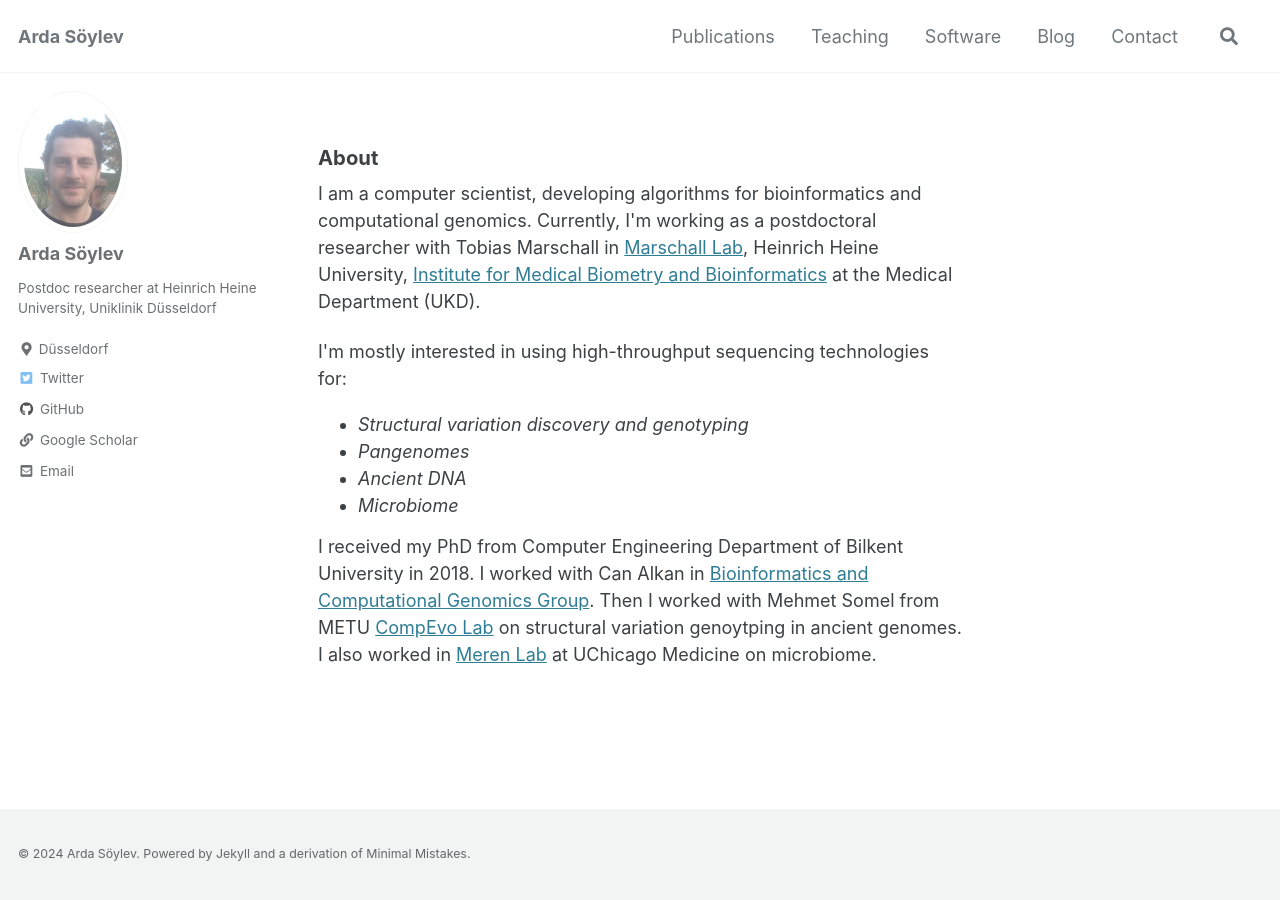
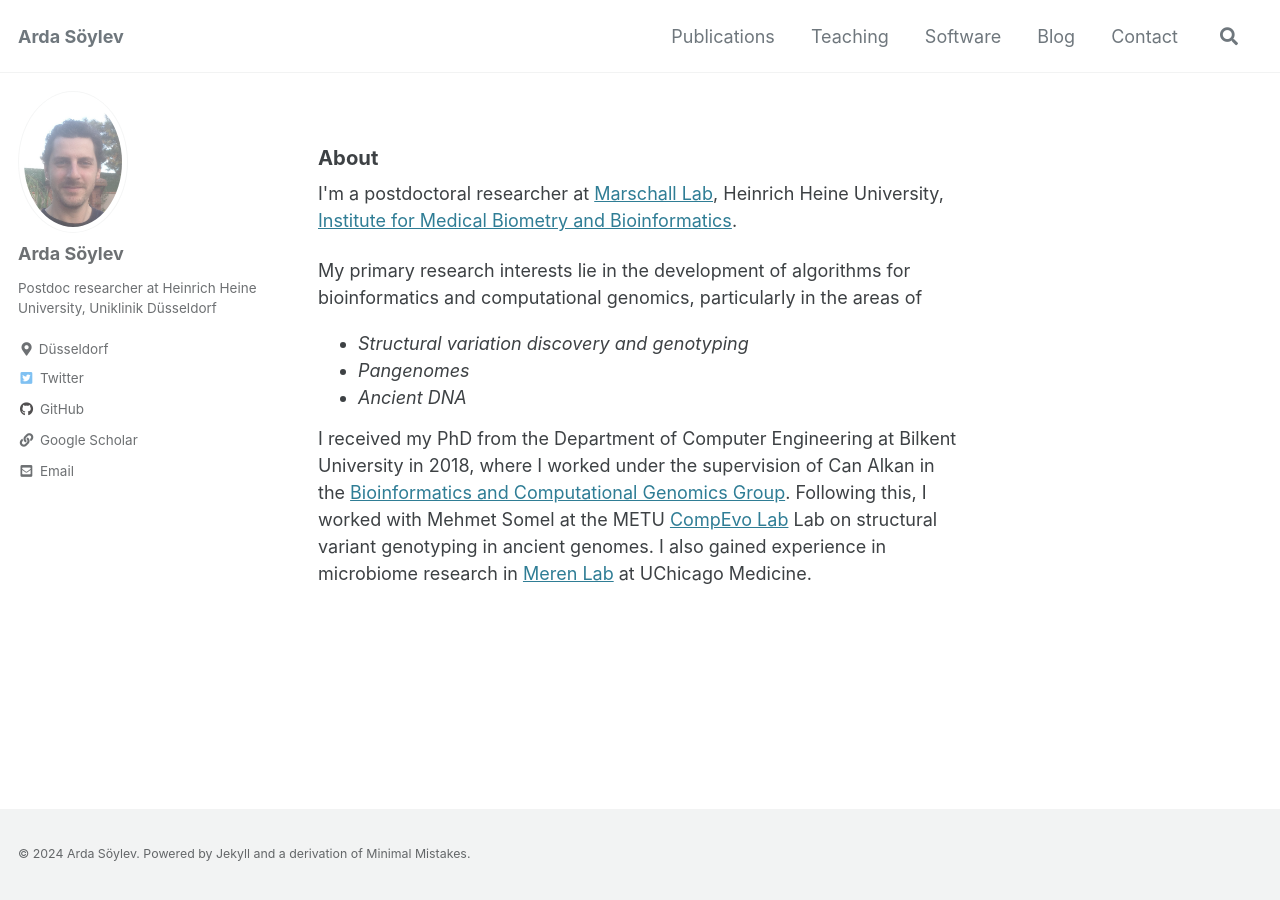
Before and after one commit to asylvz/asylvz.github.io, a Jekyll site: the page built from _pages/about.md, in a window 1280 px wide. Built offline with Jekyll 4.4.1, drawn with Linux system fonts in a browser that asks for light colours; cached includes are drawn as plain includes.

Commit message:
Updated about

```diff
--- a/_pages/about.md
+++ b/_pages/about.md
@@ -13,16 +13,13 @@ redirect_from:
 <h3>About</h3>
 
 
-<p>I am a computer scientist, developing algorithms for bioinformatics and computational genomics. Currently, I'm working as a postdoctoral researcher with Tobias Marschall in <a href="https://marschall-lab.github.io/">Marschall Lab</a>, Heinrich Heine University, <a href="https://www.uniklinik-duesseldorf.de/patienten-besucher/klinikeninstitutezentren/institut-fuer-medizinische-biometrie-und-bioinformatik/team">Institute for Medical Biometry and Bioinformatics</a> at the Medical Department (UKD).
+<p>I'm a postdoctoral researcher at <a href="https://marschall-lab.github.io/">Marschall Lab</a>, Heinrich Heine University, <a href="https://www.uniklinik-duesseldorf.de/patienten-besucher/klinikeninstitutezentren/institut-fuer-medizinische-biometrie-und-bioinformatik/team">Institute for Medical Biometry and Bioinformatics</a>.
 
-<p>I'm mostly interested in using high-throughput sequencing technologies for:</p>
+<p>My primary research interests lie in the development of algorithms for bioinformatics and computational genomics, particularly in the areas of</p>
 <ul style="line-height: 1.0em"><em>
 <li>Structural variation discovery and genotyping</li>
 <li>Pangenomes</li>
-<li>Ancient DNA</li>
-<li>Microbiome</li> </em>
+<li>Ancient DNA</li> </em>
 </ul>
 
-
-<p>I received my PhD from Computer Engineering Department of Bilkent University in 2018. I worked with Can Alkan in <a href="http://alkanlab.org/"> Bioinformatics and Computational Genomics Group</a>. Then I worked with Mehmet Somel from METU <a href="http://compevo.bio.metu.edu.tr/">CompEvo Lab</a> on structural variation genoytping in ancient genomes. I also worked in <a href="https://merenlab.org/">Meren Lab</a> at UChicago Medicine on microbiome.
-</p>
+<p>I received my PhD from the Department of Computer Engineering at Bilkent University in 2018, where I worked under the supervision of Can Alkan in the <a href="http://alkanlab.org/"> Bioinformatics and Computational Genomics Group</a>. Following this, I worked with Mehmet Somel at the METU <a href="http://compevo.bio.metu.edu.tr/">CompEvo Lab</a> Lab on structural variant genotyping in ancient genomes. I also gained experience in microbiome research in <a href="https://merenlab.org/">Meren Lab</a> at UChicago Medicine.</p>
```
